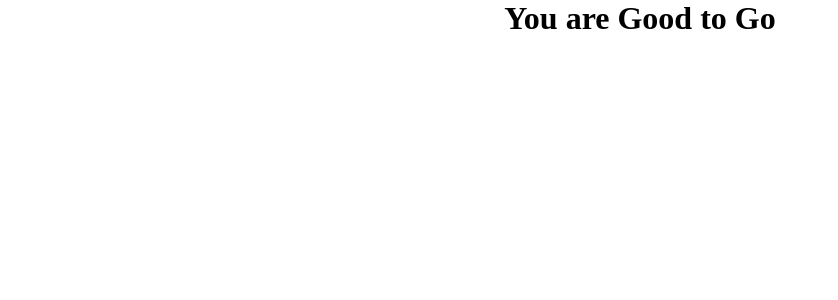
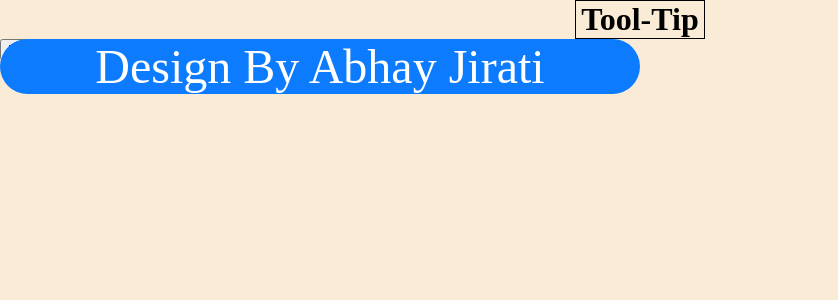
Before and after one commit to Abhijrt/Tool-Tip, a React (Create React App) app: page / in a window 1280 px wide. Shown: the top 300 px of the page, without its empty margins (0-838 px from the left). Built offline with nearby package versions, Linux system fonts and the light colour scheme.

Commit message:
adding the create name with tooltip

```diff
--- a/src/App.js
+++ b/src/App.js
@@ -2,9 +2,26 @@ import React from "react";
 import "./App.css";
 
 function App() {
+  function toolTipForCreater(e) {
+    console.log(e);
+    console.log("Target", e.target);
+    console.log("Style", e.target.style);
+  }
+
+  function removeToolTip(e) {
+    e.target.style.backgroundColor = "";
+  }
+
   return (
-    <div className="App">
-      <h1>You are Good to Go</h1>
+    <div className="app">
+      <div className="mainHeading">
+        <h1>Tool-Tip</h1>
+        <span className="toolTipCreaterForHeading">Design By Abhay Jirati</span>
+      </div>
+      <div>
+        <button>Download</button>
+        <span>50 MB File Size</span>
+      </div>
     </div>
   );
 }
--- a/src/index.css
+++ b/src/index.css
@@ -1,3 +1,36 @@
 * {
   margin: 0;
 }
+
+/* the main app component */
+.app {
+  height: 100vh;
+  background-color: antiquewhite;
+}
+
+/* main heading  */
+.mainHeading h1 {
+  margin: auto;
+  width: 10%;
+  text-align: center;
+  border: 1px solid black;
+  position: relative;
+}
+
+/* main heading tooltip */
+.toolTipCreaterForHeading {
+  visibility: hidden;
+  margin: auto;
+  width: 50%;
+  text-align: center;
+  background-color: #0c7bfe;
+  color: white;
+  font-size: xxx-large;
+  border-radius: 80px;
+  position: absolute;
+  text-align: center;
+}
+
+.mainHeading:hover .toolTipCreaterForHeading {
+  visibility: visible;
+}
```
